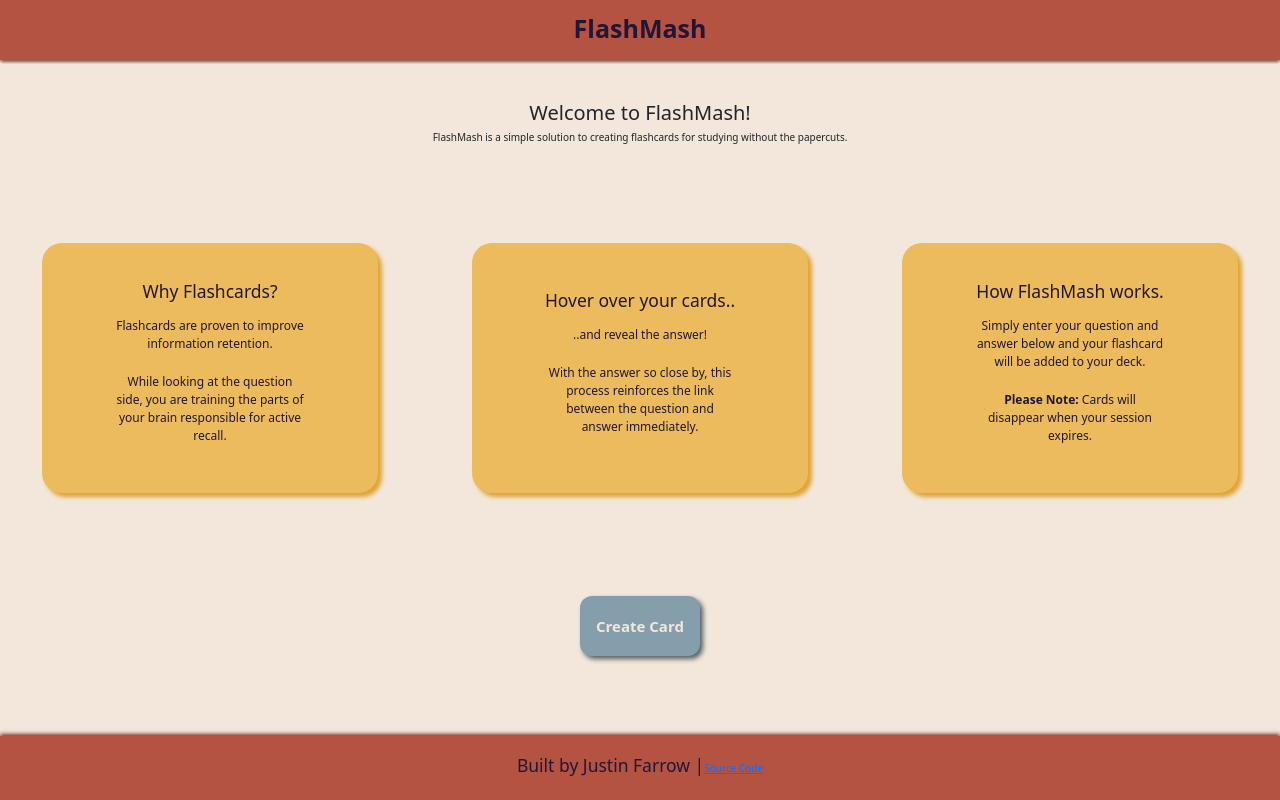
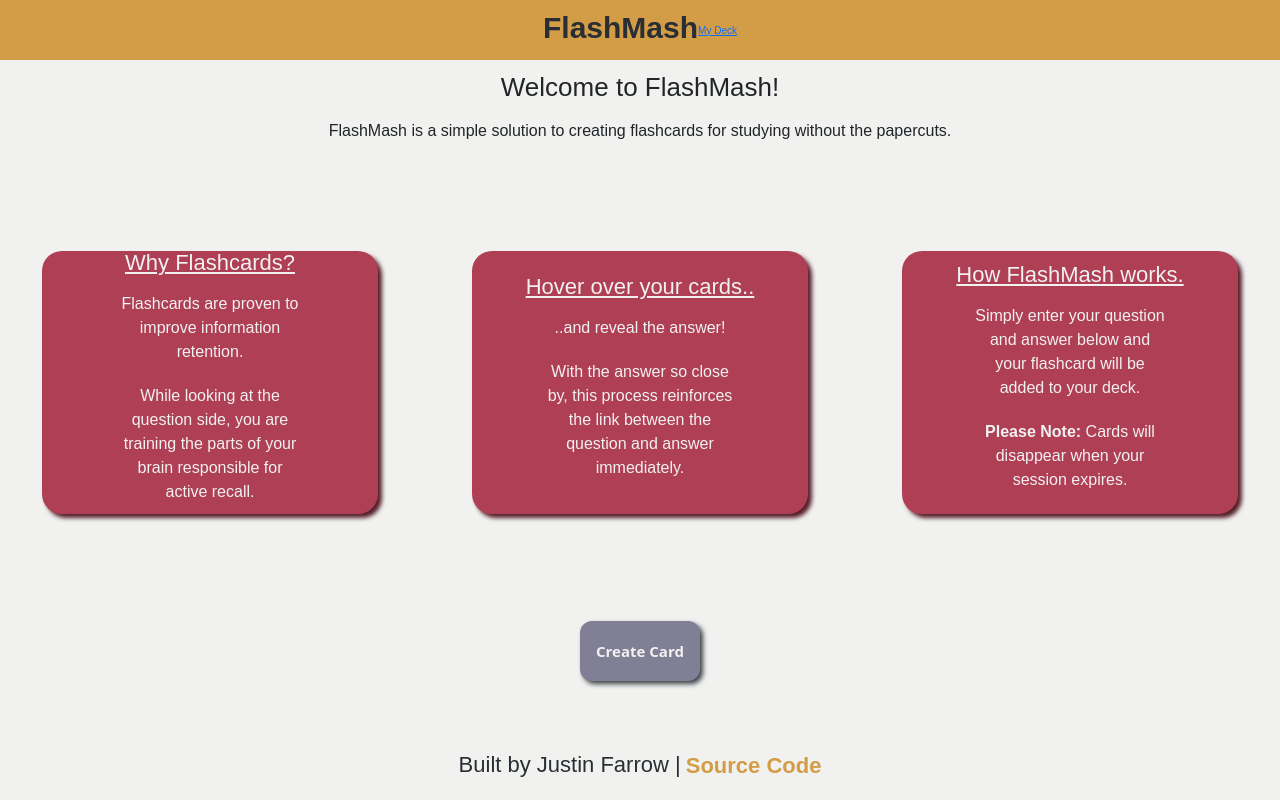
Before and after one commit to JAFarrow/hackathonApp, a Flask app: page / in a window 1280 px wide. Run offline with Flask 3, Linux system fonts and the light colour scheme; some libraries are stand-ins or nearby versions.

Commit message:
visual additions and changes

```diff
--- a/app.py
+++ b/app.py
@@ -1,4 +1,4 @@
-from flask import Flask, session, flash, render_template, request
+from flask import Flask, session, flash, render_template, request, redirect
 from flask_session import Session
 
 app = Flask(__name__)
@@ -7,20 +7,24 @@ app.config["SESSION_TYPE"] = "filesystem"
 app.secret_key = "12345"
 Session(app)
 
-@app.route('/')
+@app.route('/', methods=["GET"])
 def serveIndex():
-    return render_template("cardCreation.html")
+    return render_template("cardCreation.html", nav="deck")
 
 @app.route('/deck', methods=["GET", "POST"])
 def serveDeck():
     if request.method == "POST":
         addCardToStorage(request.form.get("question"), request.form.get("answer"))
         flash("New Card Added to Deck")
-        storedDeck = session["deck"]
-        return render_template("deck.html", deck=storedDeck)
+        return redirect("/redirect")
     else:
         storedDeck = session["deck"]
-        return render_template("deck.html", deck=storedDeck)
+        return render_template("deck.html", deck=storedDeck, nav="home")
+
+@app.route("/redirect", methods=["GET"])
+#This is a hacky way to prevent form resubmission on page reload, not recommended for anything serious :3
+def redirectCheese():
+    return redirect("/deck")
 
 def addCardToStorage(front, back):
     try:
--- a/static/styles.css
+++ b/static/styles.css
@@ -1,16 +1,39 @@
 :root {
-    --headnfoot: #B45342;
-    --headnfootshadow: #7e3123;
-    --textdarkbg: #F2E7DA;
-    --textlightbg: #221636;
-    --mainbg: #F2E7DA;
-    --lighthigh: #859EAC;
-    --darkhigh: #ECBB5D;
+    --headnfoot: #D39C47;
+    --headnfootshadow: #9b7338be;
+    --textdarkbg: #F1F1F0;
+    --textlightbg: #282E33;
+    --mainbg: #F1F1F0;
+    --lighthigh: #807F96;
+    --darkhigh: #AF3F55;
 }
+
 
 html {
     font-size: 10px;
 }
+
+h1, h2, h3, h4, h5, p, a {
+    font-family: Arial, Helvetica, sans-serif;
+}
+
+h1 {
+    font-size: 3rem;
+}
+
+h2 {
+    font-size: 2.6rem;
+}
+
+h3 {
+    font-size: 2.2rem;
+}
+
+p {
+    font-size: 1.6rem;
+}
+
+
 
 body {
     width: 100vw;
@@ -25,7 +48,7 @@ header {
     align-items: center;
     background-color: var(--headnfoot);
     color: var(--textlightbg);
-    box-shadow: 0px .2vh 4px var(--headnfootshadow);
+    box-shadow: 0px .2rem 4px var(--headnfootshadow);
     z-index: 100;
 }
 
@@ -33,19 +56,9 @@ header h1 {
     font-weight: bolder;
 }
 
-#flashHeader {
-    width: 100%;
-    height: 4vh;
-    display: flex;
-    justify-content: center;
-    align-items: center;
-    background-color: var(--mainbg);
-    margin-top: .5vh;
-}
-
 main {
     width: 100vw;
-    height: 80vh;
+    height: 84.5vh;
     display: flex;
     flex-direction: column;
     align-items: center;
@@ -53,11 +66,17 @@ main {
 }
 
 #heading {
-    height: 10%;
+    margin-top: .2rem;
+    height: 15%;
+    width: 100%;
     display: flex;
     flex-direction: column;
     justify-content: center;
     align-items: center;
+}
+
+#heading h2 {
+    margin-bottom: 1.5rem;
 }
 
 #introContainer {
@@ -79,20 +98,23 @@ main {
     height: 60%;
     padding: 1rem;
     background-color: var(--darkhigh);
-    color: var(--textlightbg);
+    color: var(--textdarkbg);
     border-radius: 20px;
-    box-shadow: .4rem .4rem 4px #e0a331;
+    box-shadow: .4rem .4rem 4px #551e29;
+}
+
+.intro h3 {
+    text-decoration: underline;
 }
 
 .intro p {
     width: 60%;
     margin: 1rem 0 1rem 0;
     text-align: center;
-    font-size: 1.2rem;
 }
 
 #modalClickableContainer {
-    height: 25%;
+    height: 20%;
     display: flex;
     justify-content: center;
     align-items: start;
@@ -105,7 +127,7 @@ main {
     border: none;
     border-radius: 12px;
     background-color: var(--lighthigh);
-    box-shadow: .3rem .3rem .5rem #535d63;
+    box-shadow: .3rem .3rem .5rem rgb(57, 64, 68);
     font-size: 1.5rem;
     font-weight: bolder;
     color: var(--textdarkbg);
@@ -212,7 +234,15 @@ footer {
     display: flex;
     justify-content: center;
     align-items: center;
-    background-color: var(--headnfoot);
+    background-color: var(--mainbg);
     color: var(--textlightbg);
-    box-shadow: 0px -.2vh 4px var(--headnfootshadow);
 }
+
+#githubLink {
+    font-size: 2.2rem;
+    text-decoration: none;
+    font-weight: bold;
+    margin-bottom: .5rem;
+    color: var(--headnfoot);
+    margin-left: .5rem;
+}
--- a/templates/layout.html
+++ b/templates/layout.html
@@ -16,29 +16,29 @@
 
     <header>
         <h1>FlashMash</h1>
+        <nav>
+            {% if nav == "deck" %}
+                <a href="/deck" type="button">My Deck</a>
+            {% elif nav == "home" %}
+                <a href="/" type="button">Home</a>
+            {% endif %}
+        </nav>
     </header>
-    <div id="flashHeader">
-    {% if get_flashed_messages() %}
-            <div>
-                <h3>{{ get_flashed_messages() | join(" ") }}</h3>
-            </div>
-    {% endif %}
-    </div>
 
     <main>
         {% block main %}{% endblock %}
         <dialog id="modal">
             <form action="/deck" method="post" id="cardInfo">
-                <input name="question" placeholder="Question:" type="text">
-                <input name="answer" placeholder="Answer:" type="text">
-                <button type="submit">Create</button>
+                <input id="formQuestion" name="question" placeholder="Question:" type="text">
+                <input id="formAnswer" name="answer" placeholder="Answer:" type="text">
+                <button id="formSubmit" type="submit">Create</button>
             </form>
         </dialog>
     </main>
 
     <footer>
         <h3>Built by Justin Farrow | </h3>
-        <a href="https://github.com/JAFarrow/hackathonApp"  target="_blank">Source Code</a>
+        <a id="githubLink" href="https://github.com/JAFarrow/hackathonApp"  target="_blank">Source Code</a>
     </footer>
 
 </body>
```
